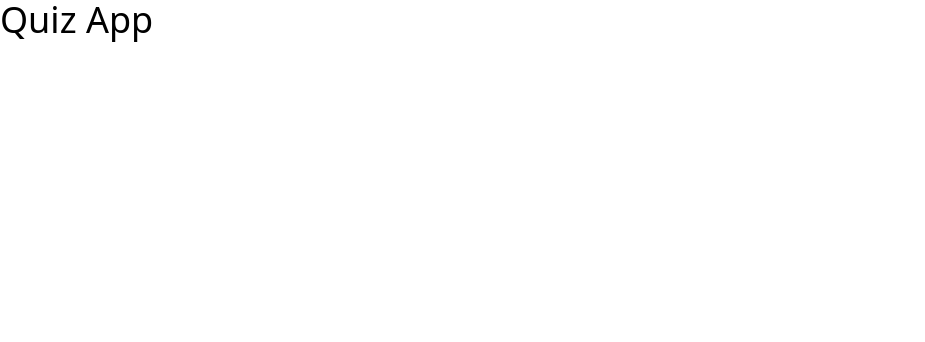
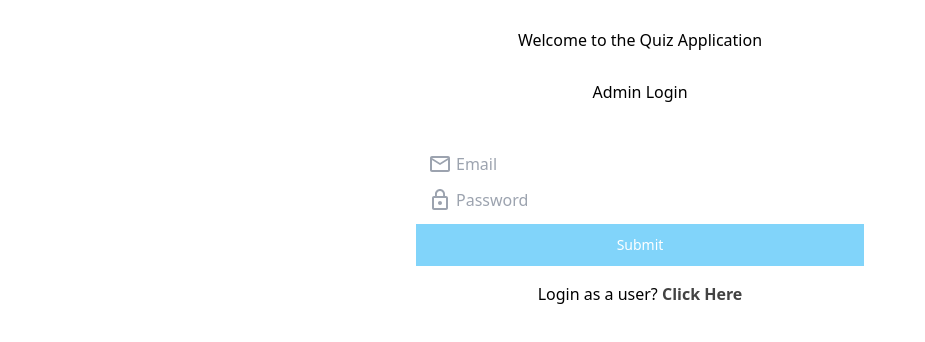
Before and after one commit to mdskrumi/quiz-app, a React (Vite) app: page / in a window 1280 px wide. Shown: the top 342 px of the page, without its empty margins (0-925 px from the left). Built offline with nearby package versions, Linux system fonts and the light colour scheme.

Commit message:
Added tailwind basic setup and login page

```diff
--- a/src/App.tsx
+++ b/src/App.tsx
@@ -1,7 +1,12 @@
+import Login from "pages/login";
 import "./index.css";
 
 function App() {
-  return <div className="text-4xl">Quiz App</div>;
+  return (
+    <div>
+      <Login />
+    </div>
+  );
 }
 
 export default App;
--- /dev/null
+++ b/src/components/admin-login.tsx
@@ -0,0 +1,81 @@
+import { MdOutlineEmail, MdLockOutline } from "react-icons/md";
+
+import Button from "components/button";
+import ErrorMessage from "components/error-message";
+import { SubmitHandler, useForm } from "react-hook-form";
+
+type TAdminLoginData = {
+  email: string;
+  password: string;
+};
+
+const AdminLogin = () => {
+  const {
+    register,
+    handleSubmit,
+    formState: { errors },
+  } = useForm<TAdminLoginData>();
+
+  const onSubmit: SubmitHandler<TAdminLoginData> = (data: TAdminLoginData) => {
+    if (data.email === "admin@email.com" && data.password === "admin-pass") {
+      alert("Success");
+    } else {
+      alert("failed");
+    }
+  };
+
+  return (
+    <div>
+      <h1 className="text-center mb-12">Admin Login</h1>
+      <form onSubmit={handleSubmit(onSubmit)} className="mx-auto max-w-md">
+        <div className="relative">
+          <div className="pointer-events-none absolute inset-y-0 left-0 flex items-center pl-3">
+            <MdOutlineEmail className="h-6 w-6 text-gray-400" />
+          </div>
+          <input
+            type="email"
+            id="email"
+            placeholder="Email"
+            {...register("email", {
+              required: {
+                value: true,
+                message: "Please enter your email.",
+              },
+            })}
+            className="text-input pl-10"
+          />
+        </div>
+        {errors.email && errors.email.message && (
+          <ErrorMessage message={errors.email.message} />
+        )}
+
+        <div className="relative mt-3">
+          <div className="pointer-events-none absolute inset-y-0 left-0 flex items-center pl-3">
+            <MdLockOutline className="h-6 w-6 text-gray-400" />
+          </div>
+          <input
+            type="password"
+            id="password"
+            placeholder="Password"
+            {...register("password", {
+              required: {
+                value: true,
+                message: "Please enter your password.",
+              },
+            })}
+            className="text-input pl-10"
+          />
+        </div>
+        {errors.password && errors.password.message && (
+          <ErrorMessage message={errors.password.message} />
+        )}
+
+        <Button className="mt-3" type="submit">
+          Submit
+        </Button>
+      </form>
+    </div>
+  );
+};
+
+export default AdminLogin;
--- /dev/null
+++ b/src/components/button.tsx
@@ -0,0 +1,53 @@
+import { FaSpinner } from "react-icons/fa";
+
+type Props = {
+  children: React.ReactNode;
+  handleClick?: () => void;
+  type?: "button" | "submit" | "reset" | undefined;
+  variant?: "primary" | "secondary" | "ghost" | "danger";
+  disabled?: boolean;
+  loading?: boolean;
+  className?: string;
+};
+const Button: React.FC<Props> = ({
+  children,
+  handleClick,
+  type = "submit",
+  variant = "primary",
+  loading,
+  disabled,
+  className,
+}) => {
+  return (
+    <button
+      className={`flex w-full items-center justify-center border p-2 text-sm font-medium leading-6 duration-200 focus-visible:outline focus-visible:outline-2 focus-visible:outline-offset-2 ${
+        variant === "secondary"
+          ? "border-secondary-default bg-secondary-default text-white hover:bg-secondary-dark focus-visible:outline-white"
+          : variant === "ghost"
+          ? "bg-surface border-primary-light text-black hover:bg-primary-light focus-visible:outline-white"
+          : variant === "danger"
+          ? "border-danger-light bg-danger-default text-white hover:bg-danger-light focus-visible:outline-white"
+          : "border-primary-default bg-primary-default text-white hover:bg-primary-dark focus-visible:outline-white"
+      } ${
+        disabled || loading ? "cursor-not-allowed opacity-70" : ""
+      } ${className}`}
+      type={type}
+      onClick={() => {
+        if (typeof handleClick === "function") {
+          handleClick!();
+        }
+      }}
+      disabled={disabled || loading}
+    >
+      {loading ? (
+        <div className="m-auto animate-spin">
+          <FaSpinner />
+        </div>
+      ) : (
+        children
+      )}
+    </button>
+  );
+};
+
+export default Button;
--- /dev/null
+++ b/src/components/error-message.tsx
@@ -0,0 +1,17 @@
+import { FieldError } from "react-hook-form";
+
+interface ErrorMessageInterface {
+  message: string | FieldError;
+  className?: string;
+}
+
+const ErrorMessage: React.FC<ErrorMessageInterface> = ({
+  message,
+  className,
+}) => (
+  <p role="alert" className={`text-sm text-danger-default ${className}`}>
+    {message.toString()}
+  </p>
+);
+
+export default ErrorMessage;
--- /dev/null
+++ b/src/pages/login.tsx
@@ -0,0 +1,35 @@
+import AdminLogin from "components/admin-login";
+import React, { useState } from "react";
+
+type TLoginOption = "user" | "admin";
+
+const Login: React.FC = () => {
+  const [loginOption, setLoginOption] = useState<TLoginOption>("admin");
+
+  return (
+    <div className="min-h-[100vh] mx-auto w-full">
+      <h3 className="text-center py-7">Welcome to the Quiz Application</h3>
+      <div className="w-full">
+        {loginOption === "user" ? <h1>user</h1> : <AdminLogin />}
+
+        <div className="mt-4 mx-auto max-w-md text-center">
+          <span>
+            {loginOption === "user"
+              ? "Login as an Admin? "
+              : "Login as a user? "}
+            <strong
+              className="cursor-pointer animate-pulse"
+              onClick={() =>
+                setLoginOption(loginOption === "user" ? "admin" : "user")
+              }
+            >
+              Click Here
+            </strong>
+          </span>
+        </div>
+      </div>
+    </div>
+  );
+};
+
+export default Login;
--- a/tailwind.config.js
+++ b/tailwind.config.js
@@ -2,7 +2,40 @@
 export default {
   content: ["./index.html", "./src/**/*.{js,ts,jsx,tsx}"],
   theme: {
-    extend: {},
+    extend: {
+      colors: {
+        ui: "#FFFFFF",
+        surface: "#EDF4FF",
+        primary: {
+          default: "#81D4FA",
+          light: "#B3E0FF",
+          dark: "#4FC3F7",
+        },
+        secondary: {
+          default: "#FFB74D",
+          light: "#FFD180",
+          dark: "#FFA726",
+        },
+        danger: {
+          default: "#e74c3c", // Red
+          light: "#ff6655",
+          dark: "#c0392b",
+        },
+      },
+      keyframes: {
+        spin: {
+          "0%": {
+            transform: "rotate(0deg)",
+          },
+          "100%": {
+            transform: "rotate(360deg)",
+          },
+        },
+      },
+      animation: {
+        spin: "spin 1000ms linear infinite",
+      },
+    },
   },
   plugins: [],
 };
--- a/tsconfig.json
+++ b/tsconfig.json
@@ -1,5 +1,6 @@
 {
   "compilerOptions": {
+    "baseUrl": "src",
     "target": "ES2020",
     "useDefineForClassFields": true,
     "lib": ["ES2020", "DOM", "DOM.Iterable"],
--- a/vite.config.ts
+++ b/vite.config.ts
@@ -1,7 +1,10 @@
-import { defineConfig } from 'vite'
-import react from '@vitejs/plugin-react-swc'
-
+import { defineConfig } from "vite";
+import react from "@vitejs/plugin-react-swc";
+import viteTsconfigPaths from "vite-tsconfig-paths";
 // https://vitejs.dev/config/
 export default defineConfig({
-  plugins: [react()],
-})
+  plugins: [react(), viteTsconfigPaths()],
+  server: {
+    port: 3000,
+  },
+});
```
